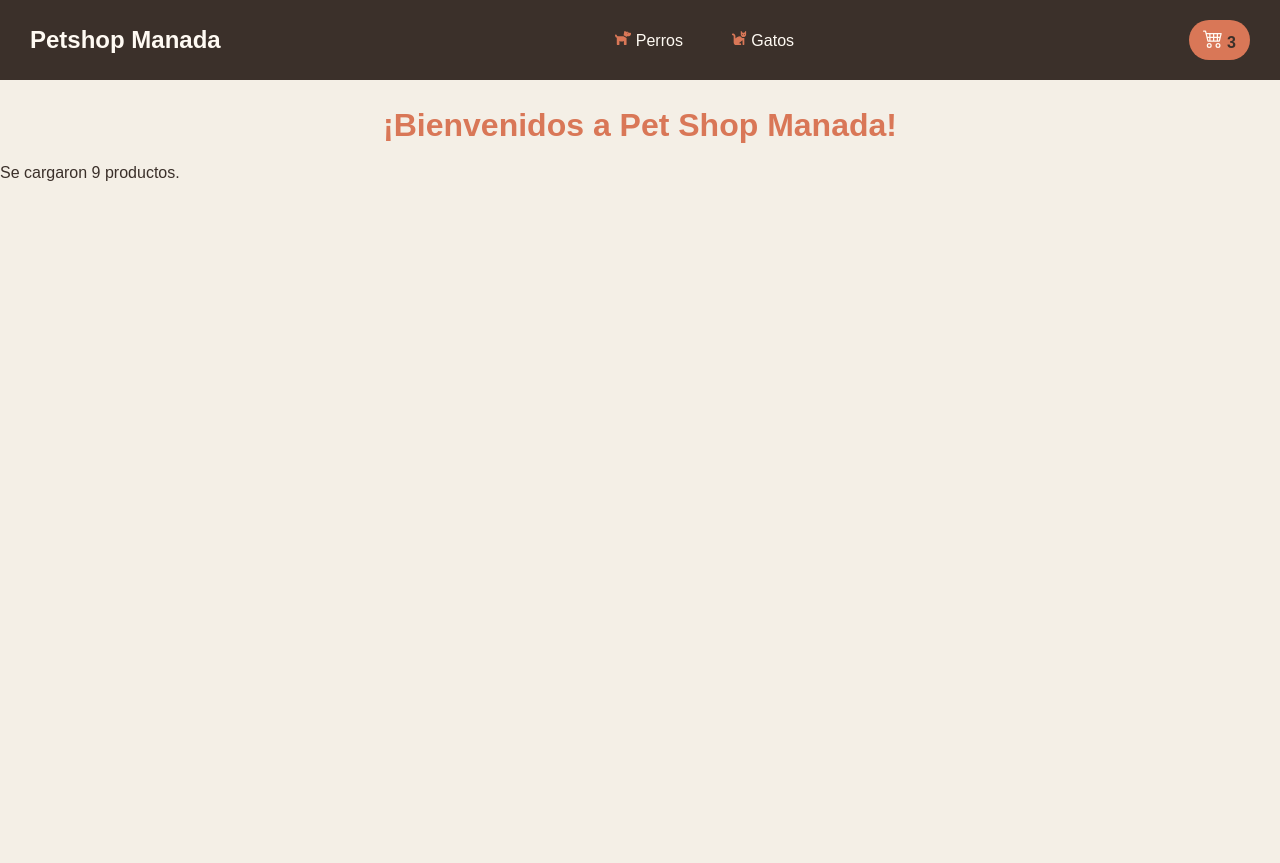
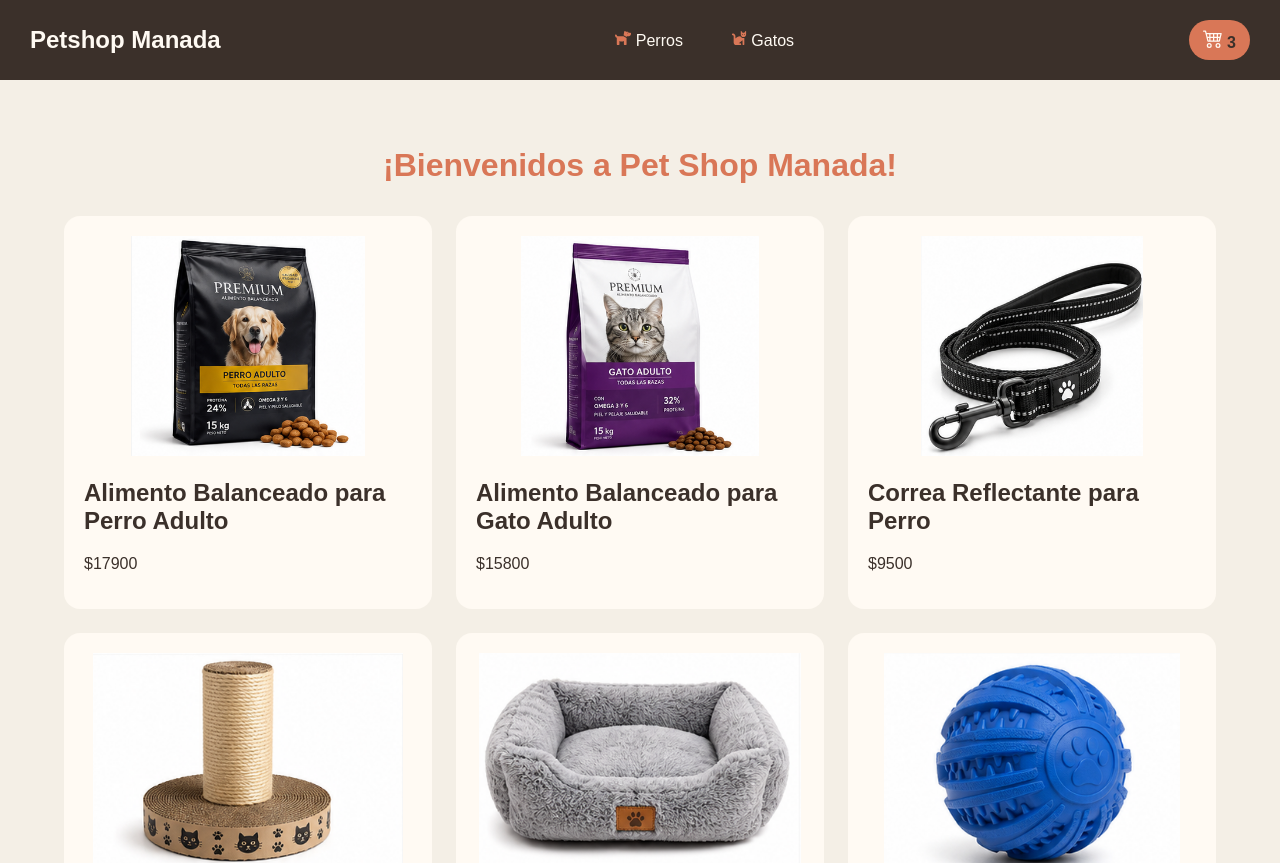
Before and after one commit to Milenaesperanza/petshop-manada, a React (Vite) app: page / in a window 1280 px wide. Shown: the top 863 px of the page. Before the commit the page ends 800 px from the top, so only its background shows below. Built offline with nearby package versions, Linux system fonts and the light colour scheme.

Commit message:
Renderizado de productos en pantalla

```diff
--- a/src/App.css
+++ b/src/App.css
@@ -71,3 +71,34 @@ h1 {
 .cat-icon {
   color: var(--terracota);
 }
+
+.item-list-container {
+  max-width: 1200px;
+  margin: 0 auto;
+  padding: 40px 24px;
+}
+
+.item-list-container h1 {
+  text-align: center;
+  font-size: 2rem;
+  color: var(--terracota);
+  margin-bottom: 32px;
+}
+
+.item-list {
+  display: grid;
+  grid-template-columns: repeat(3, 1fr);
+  gap: 24px;
+}
+
+.item-card {
+  background-color: var(--blanco);
+  border-radius: 16px;
+  padding: 20px;
+}
+
+.item-image {
+  width: 100%;
+  height: 220px;
+  object-fit: contain;
+}
--- /dev/null
+++ b/src/components/Item.jsx
@@ -0,0 +1,16 @@
+function Item({ product }) {
+  return (
+    <article className="item-card">
+      <img
+        src={product.img}
+        alt={product.name}
+        className="item-image"
+      />
+
+      <h2>{product.name}</h2>
+      <p>${product.price}</p>
+    </article>
+  )
+}
+
+export default Item
--- /dev/null
+++ b/src/components/ItemList.jsx
@@ -0,0 +1,16 @@
+import Item from "./Item"
+
+function ItemList({ items }) {
+  return (
+    <div className="item-list">
+      {items.map((product) => (
+        <Item
+          key={product.id}
+          product={product}
+        />
+      ))}
+    </div>
+  )
+}
+
+export default ItemList
--- a/src/components/ItemListContainer.jsx
+++ b/src/components/ItemListContainer.jsx
@@ -1,5 +1,6 @@
 import { useEffect, useState } from "react"
 import { getProducts } from "../mock/products"
+import ItemList from "./ItemList"
 
 function ItemListContainer({ greeting }) {
   const [items, setItems] = useState([])
@@ -15,10 +16,10 @@ function ItemListContainer({ greeting }) {
   }, [])
 
   return (
-    <section>
+    <section className="item-list-container">
       <h1 style={{ textAlign: "center" }}>{greeting}</h1>
 
-      <p>Se cargaron {items.length} productos.</p>
+      <ItemList items={items} />
     </section>
   )
 }
```
